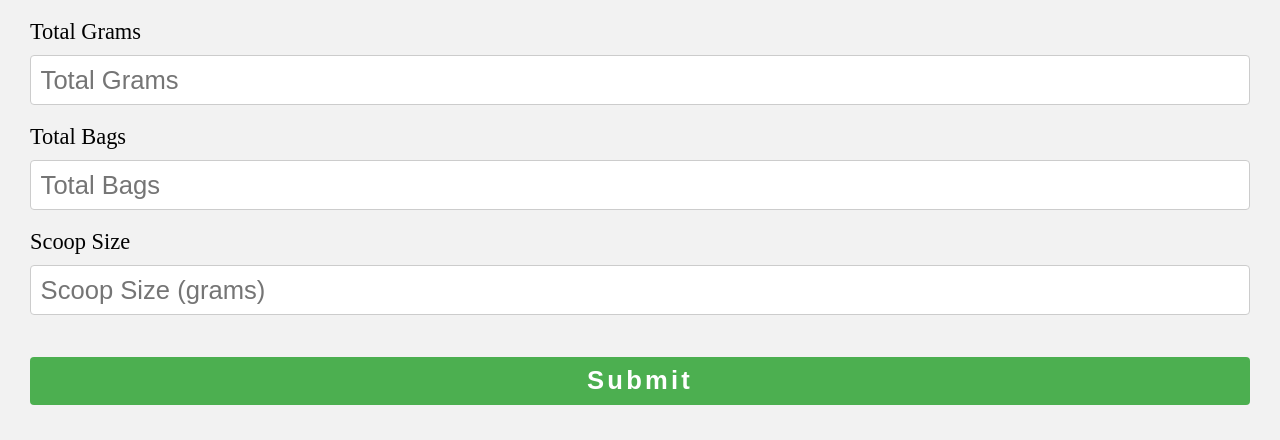
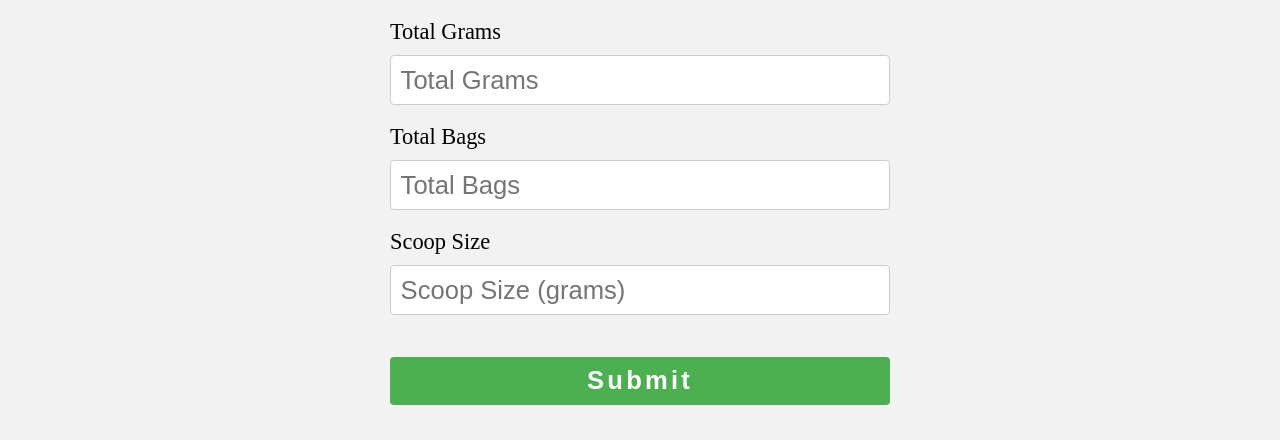
Before and after one commit to ehyo/ehyo.github.io, a plain HTML site: page index.html in a window 1280 px wide. Shown: the part 72-512 px from the top of the page. Drawn offline with Linux system fonts and the light colour scheme.

Commit message:
desktop responsive

```diff
--- a/index.html
+++ b/index.html
@@ -17,12 +17,11 @@
 </head>
 
 <body>
-	<div>
-		<div class="title center">
-			Cannabis Calculator
-		</div>
-
+	<div class="flexContainer">
 		<div class="formResult">
+			<div class="title center">
+				Cannabis Calculator
+			</div>
 			<form>
 				<label for="total-grams">Total Grams</label>
 				<input type="number" step="0.1" min="0" class="form-control" id="total-grams" aria-describedby="total-grams" placeholder="Total Grams">
--- a/service-worker.js
+++ b/service-worker.js
@@ -1,5 +1,5 @@
-var APP_PREFIX = 'cannabis_calculator'     // Identifier for this app (this needs to be consistent across every cache update)
-var VERSION = '_version_05'              // Version of the off-line cache (change this value everytime you want to update cache)
+var APP_PREFIX = '_cannabis_calculator'     // Identifier for this app (this needs to be consistent across every cache update)
+var VERSION = '_version_06'              // Version of the off-line cache (change this value everytime you want to update cache)
 var CACHE_NAME = APP_PREFIX + VERSION
 var URLS = [
     //'/ehyo.github.io',
--- a/styles-dark.css
+++ b/styles-dark.css
@@ -7,6 +7,11 @@ body {
 .center {
 	text-align: center;
 	font-size: 2rem;
+}
+
+.flexContainer {
+	display: flex;
+	justify-content: center;
 }
 
 .formResult {
@@ -79,3 +84,9 @@ div {
 p {
 	margin: 10px 0;
 }
+
+@media only screen and (min-width: 900px) {
+	.formResult {
+		max-width: 500px;
+	}
+}
--- a/styles-light.css
+++ b/styles-light.css
@@ -6,6 +6,11 @@ body {
 .center {
 	text-align: center;
 	font-size: 2rem;
+}
+
+.flexContainer {
+	display: flex;
+	justify-content: center;
 }
 
 .formResult {
@@ -76,3 +81,9 @@ div {
 p {
 	margin: 10px 0;
 }
+
+@media only screen and (min-width: 900px) {
+	.formResult {
+		max-width: 500px;
+	}
+}
```
